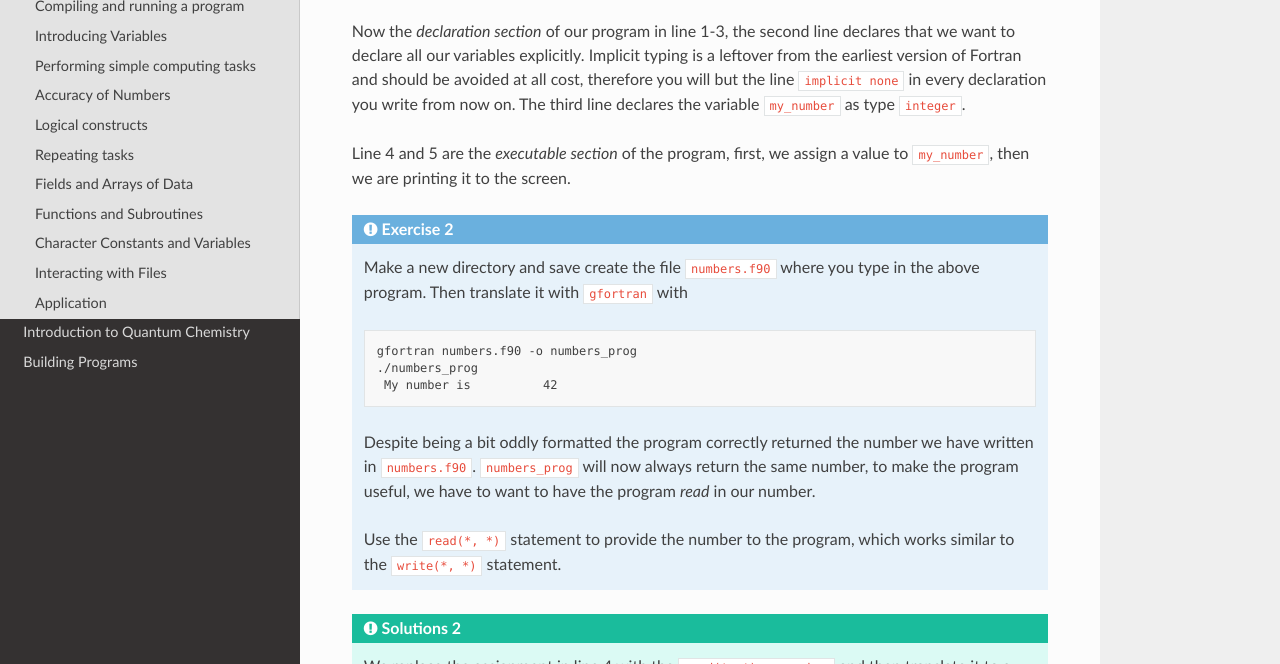
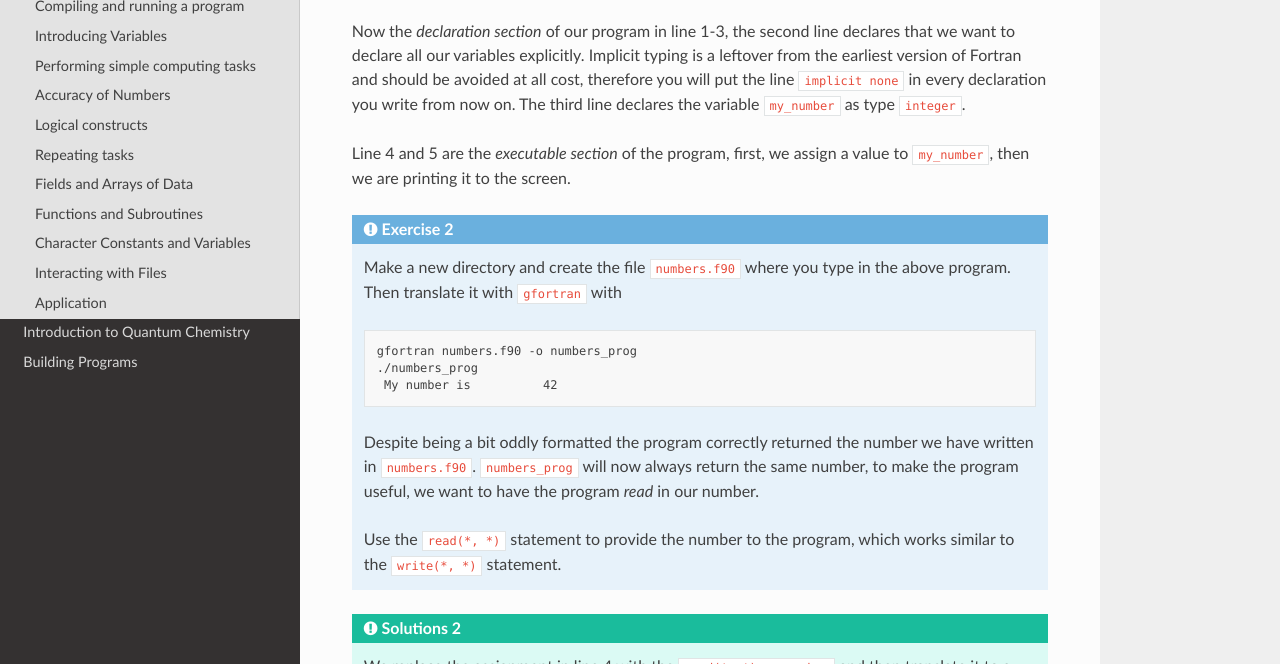
Before and after one commit to grimme-lab/qc2-teaching, a Sphinx documentation site: the page built from doc/programming.rst, in a window 1280 px wide and 900 px high, scrolled down 2553 px, cut to the strip 236-900 px from the top of the window. Built offline with Sphinx 7.4.7 and the Read the Docs theme 2.0.0, drawn with Linux system fonts in a browser that asks for light colours; some of the changed text lies outside the part shown.

Commit message:
added a WSL note to the atom section and fixed some typos in programming part

```diff
--- a/doc/programming.rst
+++ b/doc/programming.rst
@@ -140,7 +140,7 @@
 Now the *declaration section* of our program in line 1-3, the second line
 declares that we want to declare all our variables explicitly.
 Implicit typing is a leftover from the earliest version of Fortran
-and should be avoided at all cost, therefore you will but the line
+and should be avoided at all cost, therefore you will put the line
 ``implicit none`` in every declaration you write from now on.
 The third line declares the variable ``my_number`` as type ``integer``.
 
@@ -149,7 +149,7 @@
 
 .. admonition:: Exercise 2
 
-   Make a new directory and save create the file ``numbers.f90`` where
+   Make a new directory and create the file ``numbers.f90`` where
    you type in the above program. Then translate it with ``gfortran``
    with
 
@@ -162,8 +162,7 @@
    Despite being a bit oddly formatted the program correctly returned the
    number we have written in ``numbers.f90``.
    ``numbers_prog`` will now always return the same number, to make
-   the program useful, we have to want to have the program
-   *read* in our number.
+   the program useful, we want to have the program *read* in our number.
 
    Use the ``read(*, *)`` statement to provide the number to the program,
    which works similar to the ``write(*, *)`` statement.
@@ -283,7 +282,7 @@
        about what kind of input is to be entered by them.
 
     2. Read values from the console into the variables ``a`` and ``b``,
-       which are then *multiplied* and printed out?
+       which are then *multiplied* and printed out.
        For error checking, print out the values ``a`` and ``b`` in the course
        of your program.
 
@@ -565,7 +564,7 @@
 :math:`x^2 + px + q = 0`, we know that we can easily solve it by
 
 .. math::
-   x = -\frac{p}{2} \pm \sqrt{\frac{p^2}{4} - c}
+   x = -\frac{p}{2} \pm \sqrt{\frac{p^2}{4} - q}
 
 but we have to consider different cases for the number of roots we obtain
 from this equation (or we use ``complex`` numbers).
```
Also changed, not shown: doc/intro.rst (+7 -0 lines).
